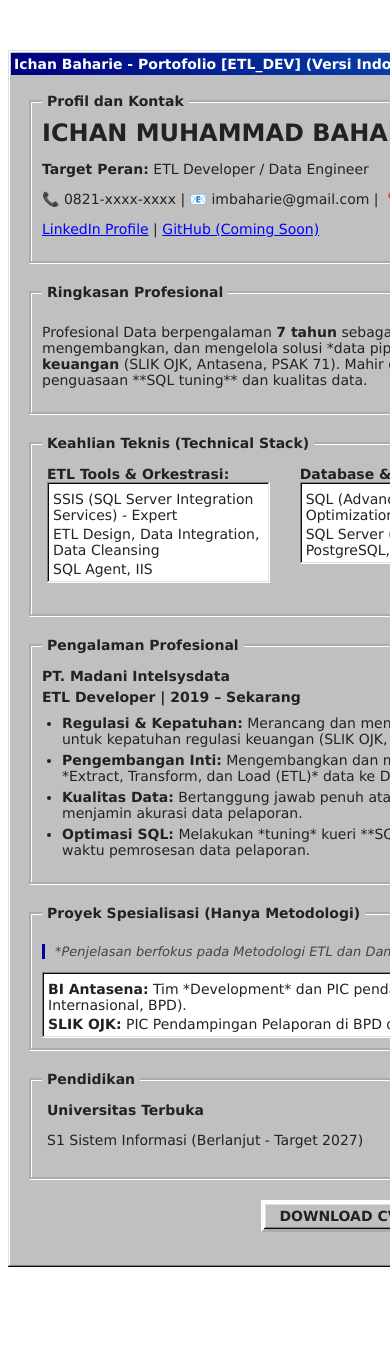
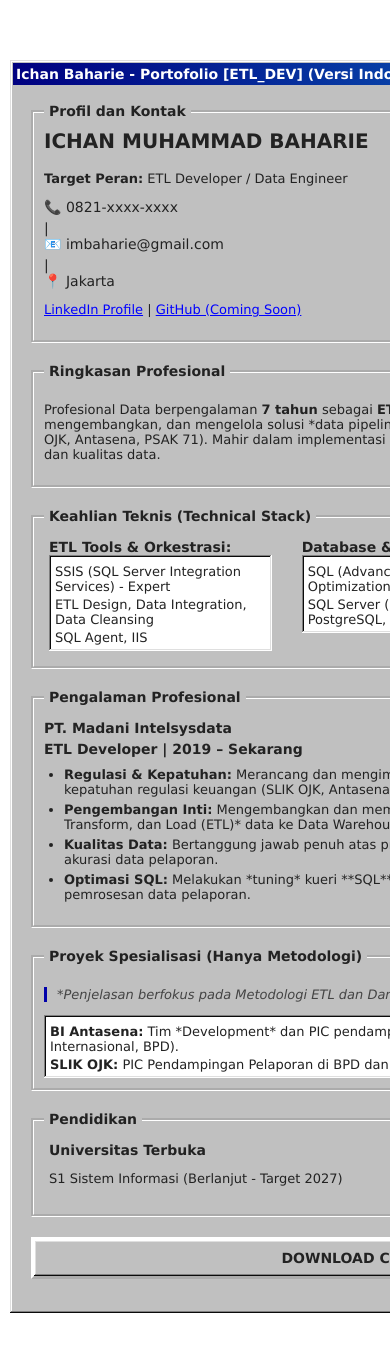
Before and after one commit to ImBaharie/ichsan.baharie, a plain HTML site: page index.html in a window 390 px wide. Shown: the top 1352 px of the page. Before the commit the page ends 1297 px from the top, so only its background shows below. Drawn offline with nearby package versions, Linux system fonts and the light colour scheme.

Commit message:
Update styles.css

```diff
--- a/styles.css
+++ b/styles.css
@@ -119,4 +119,69 @@ legend {
 .header-profile-row h1 {
     margin: 0;
     font-size: 24px;
+
 }
+
+/* ======================================= */
+/* MEDIA QUERIES UNTUK RESPONSIVITAS */
+/* ======================================= */
+
+@media (max-width: 768px) {
+    /* 1. Pengaturan Body dan Container Utama */
+    body {
+        /* Hapus margin agar konten memenuhi layar HP */
+        margin: 0;
+        padding: 10px;
+    }
+
+    .cv-container {
+        /* Lebar penuh di layar kecil */
+        width: 100%;
+        /* Hapus margin atas/bawah yang besar */
+        margin-top: 0;
+        margin-bottom: 0;
+    }
+
+    /* 2. Pengaturan Header (Nama dan Dropdown) */
+    .header-profile-row {
+        /* Biarkan nama dan dropdown di baris yang sama, tapi beri sedikit ruang */
+        flex-direction: row;
+        flex-wrap: wrap; /* Izinkan elemen turun baris jika terlalu sempit */
+    }
+
+    .header-profile-row h1 {
+        font-size: 20px; /* Kecilkan ukuran nama */
+        margin-bottom: 5px;
+    }
+
+    /* 3. Pengaturan Detail Kontak */
+    .contact-info span {
+        display: block; /* Paksa setiap item kontak (telp, email, lokasi) ke baris baru */
+        margin-bottom: 5px;
+    }
+
+    /* 4. Teks Konten */
+    p, ul, li {
+        font-size: 13px; /* Kecilkan font untuk keterbacaan di layar kecil */
+    }
+
+    /* 5. Judul Bagian */
+    h2 {
+        font-size: 16px;
+    }
+
+    /* 6. Tombol Download */
+    .action-button {
+        width: 100%; /* Tombol download menjadi penuh lebar */
+        padding: 10px;
+        font-size: 14px;
+    }
+
+    /* 7. Footer dan Taskbar */
+    .footer-bar {
+        position: static; /* Ubah dari fixed menjadi statis di bagian bawah konten */
+        width: 100%;
+        margin-top: 20px;
+        padding: 5px 10px;
+    }
+}
```
